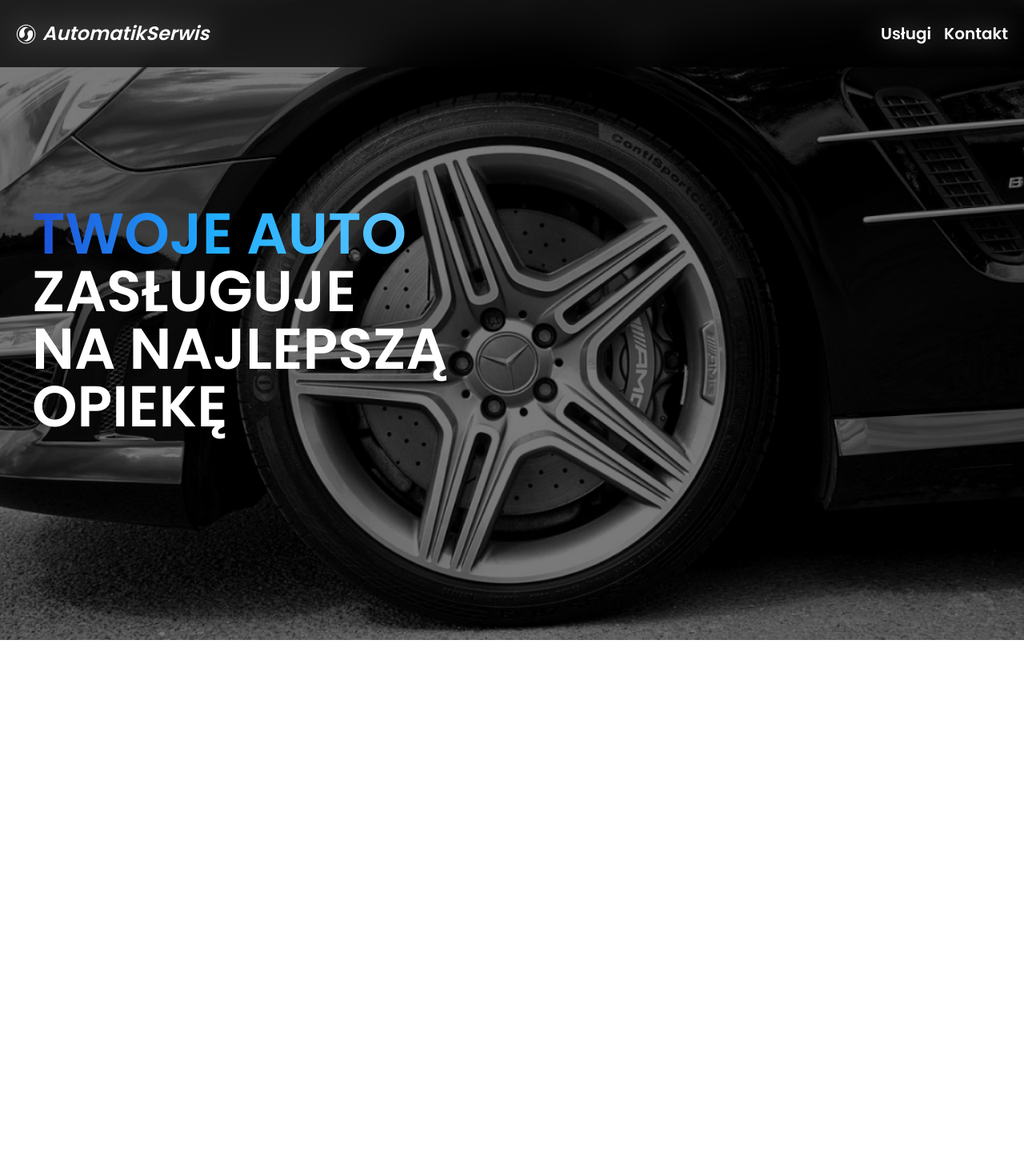
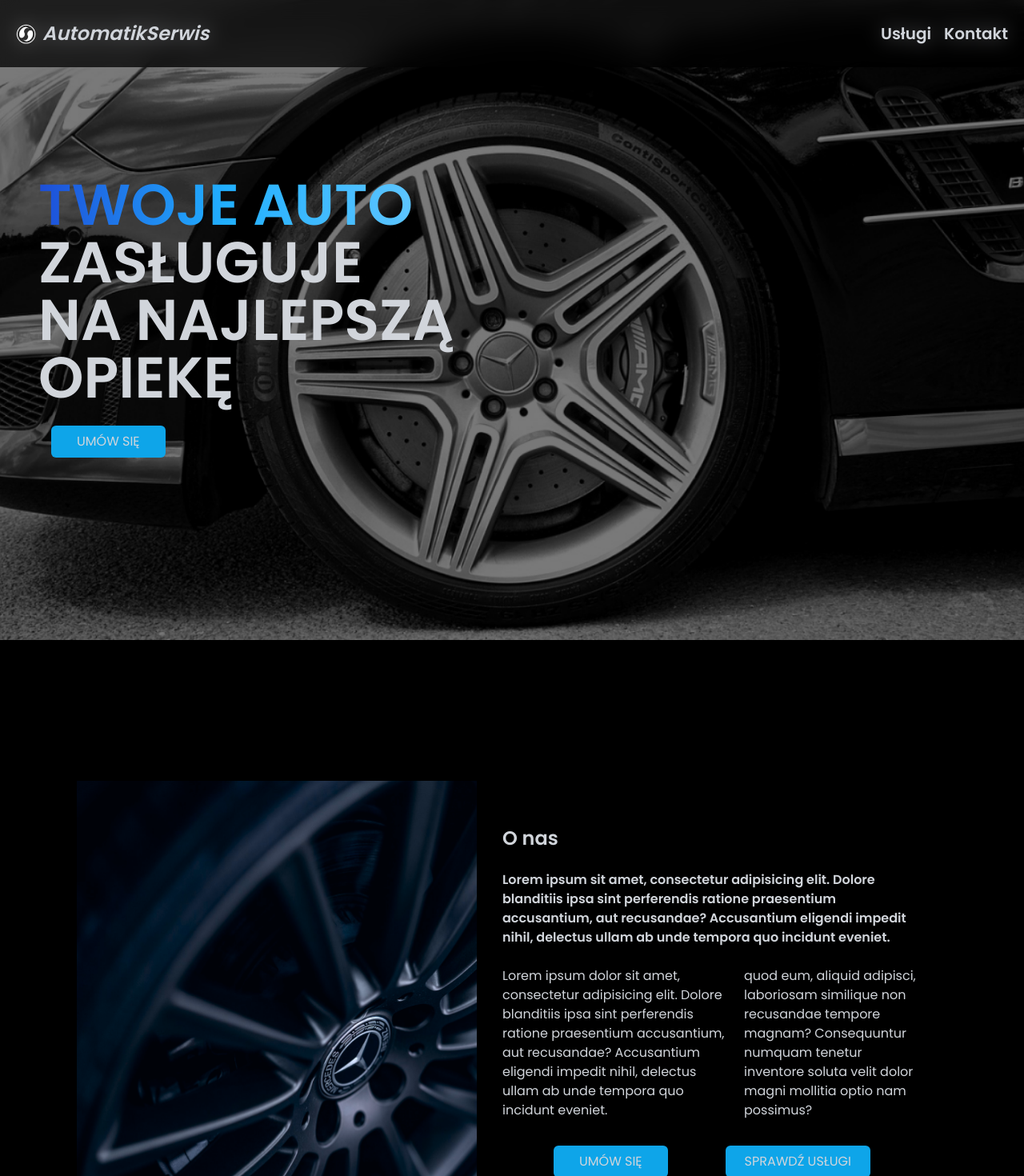
Before and after one commit to vermenea/AutomatikSerwis, a Next.js app: page / in a window 1280 px wide. Shown: the top 1470 px of the page at 80% size. Built offline with nearby package versions, Linux system fonts and the light colour scheme.

Commit message:
feat: changed text color and demo about us section

```diff
--- a/src/app/page.tsx
+++ b/src/app/page.tsx
@@ -1,21 +1,18 @@
 import Heading from "@/components/header/Heading";
 import Navbar from "../components/header/nav/NavBar";
+import OfferSection from "@/components/offer/OfferSection";
+import CarSection from "@/components/car-section/CarSection";
 
 export default function Home() {
   return (
     <>
       <Navbar />
-      <div className="pt-[70px]"> {/* Pushes content below the fixed navbar */}
         <Heading />
-        <main className="flex min-h-screen flex-col items-center justify-between p-24">
+        <main className="flex h-full flex-col items-center justify-between p-24">
+          <OfferSection/>
+          <CarSection/>
+        </main>
 
-
-
-
-
-
-        </main>
-      </div>
     </>
   );
 }
--- a/src/components/header/Heading.tsx
+++ b/src/components/header/Heading.tsx
@@ -2,15 +2,16 @@ import Image from "next/image";
 import headingImage from '../../../public/headingimg.png';
 
 export default function Heading(){
-    return <section className="grid place-content-start h-svh">
-        <Image src={headingImage} alt="Ujęcie koła mercedesa z boku na czarno białym tle" layout="fill" objectFit="cover"/>
-        <div className="absolute top-1/2 left-4 transform -translate-y-1/2">
-        <h1 className="z-20 p-6 text-left uppercase font-bold text-6xl text-white lg:text-7xl">
+    return <section className="grid place-content-start h-full">
+        <Image src={headingImage} alt="Ujęcie koła mercedesa z boku na czarno białym tle" style={{height: "100vh", width: "100vw", objectFit: "cover", objectPosition: "center"}} quality={75} priority/>
+        <div className="absolute top-1/2 left-4 p-8 transform -translate-y-1/2">
+        <h1 className="z-20 text-left uppercase font-bold text-5xl text-gray-300 lg:text-7xl py-2">
           <strong className="text-transparent bg-gradient-to-r from-blue-700 via-[#21AFFF] to-[#5DC5FF] bg-clip-text">twoje auto</strong><br />
           zasługuje<br />
           na najlepszą <br />
           opiekę
         </h1>
+        <button className="px-12 py-2 bg-sky-500 rounded-md md:px-8 md:py-2 m-4 text-gray-300 uppercase">Umów się</button>
       </div>
     </section>
 }
--- a/src/components/header/nav/Hamburger.tsx
+++ b/src/components/header/nav/Hamburger.tsx
@@ -3,8 +3,8 @@ import { HamburgerProps } from "@/util/types"
 export default function Hamburger({isActive, toggleActive} : HamburgerProps){
 
     return   <div className={`hamburger ${isActive ? 'active' : ''} cursor-pointer block sm:hidden`} onClick={toggleActive}>
-    <span className="bar block w-5 h-[3px] bg-white my-[5px] transition-transform"></span>
-    <span className="bar block w-5 h-[3px] bg-white my-[5px] transition-transform"></span>
-    <span className="bar block w-5 h-[3px] bg-white my-[5px] transition-transform"></span>
+    <span className="bar block w-5 h-[3px] bg-gray-300 my-[5px] transition-transform"></span>
+    <span className="bar block w-5 h-[3px] bg-gray-300 my-[5px] transition-transform"></span>
+    <span className="bar block w-5 h-[3px] bg-gray-300 my-[5px] transition-transform"></span>
   </div>
 }
--- a/src/components/header/nav/NavBar.tsx
+++ b/src/components/header/nav/NavBar.tsx
@@ -16,13 +16,13 @@ const Navbar: React.FC = () => {
   };
 
   return (
-    <nav className='fixed top-0 z-10 w-full bg-black/50 backdrop-blur-lg text-white p-3 font-semibold flex justify-between items-center min-h-[70px] gap-10'>
+    <nav className='fixed top-0 z-10 w-full bg-black/50 backdrop-blur-md text-gray-300 p-3 font-semibold flex justify-between items-center min-h-[70px] gap-10'>
       <header className='flex justify-center items-center'>
         <Image src="/icon.png" alt="AutomatikSerwis logo" width={25} height={25} className="m-2"/>
         <Link href="/" className="text-2xl italic">AutomatikSerwis</Link>
       </header>
 
-      <ul className={`flex justify-between items-center gap-15 text-white ${isActive ? 'flex-col absolute top-[70px] left-0 w-full p-3 transition-all ease-in-out duration-700 bg-black bg-opacity-50 backdrop-blur-lg' : 'hidden sm:flex'}`}>
+      <ul className={`flex justify-between items-center gap-15 text-gray-300 ${isActive ? 'flex-col absolute top-[70px] left-0 w-full p-3 transition-all ease-in-out duration-700 bg-black bg-opacity-50 backdrop-blur-lg' : 'hidden sm:flex'}`}>
         <li onClick={removeActive} className="my-4 mx-2">
           <Link href="/uslugi" className="no-underline relative text-xl w-fit block after:block after:content-[''] after:absolute after:h-[3px] after:bg-[#49BEFF] after:w-full after:scale-x-0 after:hover:scale-x-100 after:transition after:duration-300 after:origin-left">Usługi</Link>
         </li>
--- a/src/components/layout/Wrapper.tsx
+++ b/src/components/layout/Wrapper.tsx
@@ -5,7 +5,7 @@ import Header from "../header/Header";
 
 export default function Wrapper({ children }: WrapperProps) {
   return (
-    <section>
+    <section className="bg-black">
       <Header />
       {children}
     </section>
--- /dev/null
+++ b/src/components/offer/OfferSection.tsx
@@ -0,0 +1,22 @@
+import Image from "next/image";
+import blueImage from '../../../public/image.png';
+
+export default function OfferSection(){
+    return <section className="h-100vh w-full flex items-center py-20 text-gray-300">
+        <div className="flex justify-evenly">
+        <Image src={blueImage} alt="Niebieskie koło mercedesa" width={500} height={500} quality={70}/>
+        <div className="flex flex-col p-8">
+        <h2 className="py-6 text-2xl font-bold">O nas</h2>
+        <p className=" font-semibold">Lorem ipsum sit amet, consectetur adipisicing elit. Dolore blanditiis ipsa sint perferendis ratione praesentium accusantium, aut recusandae? Accusantium eligendi impedit nihil, delectus ullam ab unde tempora quo incidunt eveniet.</p>
+        <div className="flex py-6">
+        <p>Lorem ipsum dolor sit amet, consectetur adipisicing elit. Dolore blanditiis ipsa sint perferendis ratione praesentium accusantium, aut recusandae? Accusantium eligendi impedit nihil, delectus ullam ab unde tempora quo incidunt eveniet.</p>
+       <p className="ml-4">quod eum, aliquid adipisci, laboriosam similique non recusandae tempore magnam? Consequuntur numquam tenetur inventore soluta velit dolor magni mollitia optio nam possimus?</p>
+        </div>
+        <div className="flex justify-evenly items-center">
+        <button className="px-6 py-2 bg-sky-500 rounded-md m-2 md:px-8 md:py-2 uppercase">Umów się</button>
+        <button className="px-6 py-2 bg-sky-500 rounded-md m-2 uppercase">Sprawdź usługi</button>
+        </div>
+        </div>
+        </div>
+    </section>
+}
```
Also changed, not shown: public/image.png (added).
